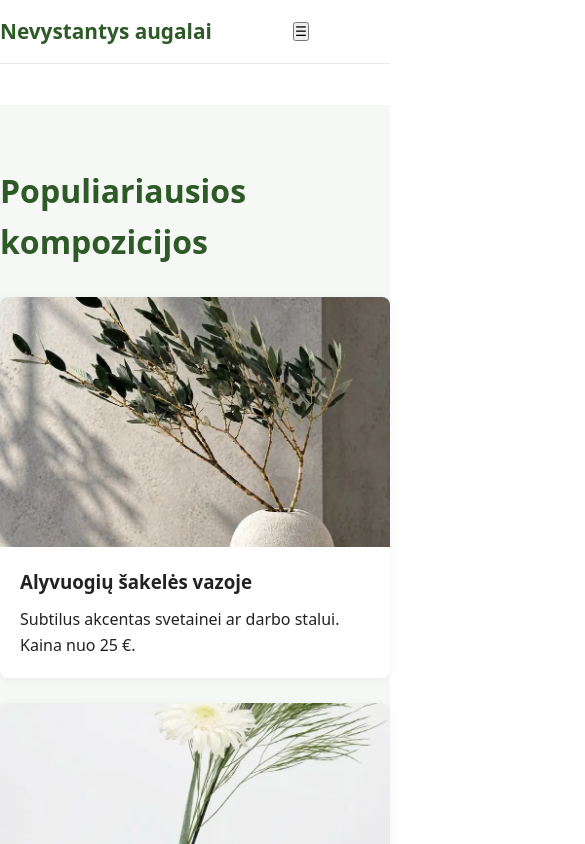
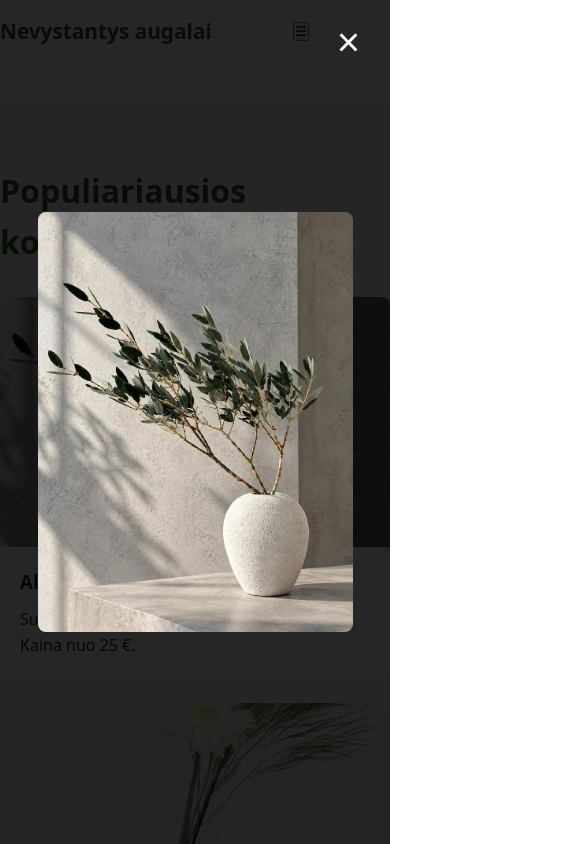
Before and after one commit to Mandrijauskaite/nevystantys-augalai, a plain HTML site: page index.html in a window 390 px wide. Both pictures are taken after a click on the picture 195 px from the left and 1216 px from the top of the page. Shown: the part 794-1638 px from the top of the page, 585 px wide, since content can reach past the window. Drawn offline with Linux system fonts and the light colour scheme.

Commit message:
Update index.html

```diff
--- a/index.html
+++ b/index.html
@@ -38,9 +38,14 @@
 
     <!-- TIESIOGINIS STILIUS MOBILIOJO MENIU MYGTUKUI -->
     <style>
-        .menu-toggle { display: none; }
-        @media (max-width: 768px) { .menu-toggle { display: block; } }
-    </style>
+    .menu-toggle { display: none; }
+    @media (max-width: 768px) { .menu-toggle { display: block; } }
+    .lightbox { display: none; position: fixed; top: 0; left: 0; width: 100%; height: 100%; background: rgba(0,0,0,0.85); justify-content: center; align-items: center; z-index: 1000; padding: 20px; }
+    .lightbox.active { display: flex; }
+    .lightbox img { max-width: 90%; max-height: 85vh; border-radius: 8px; }
+    .lightbox-close { position: absolute; top: 20px; right: 30px; color: white; font-size: 2.5rem; cursor: pointer; background: none; border: none; }
+</style>
+
 </head>
 <body>
 
```
